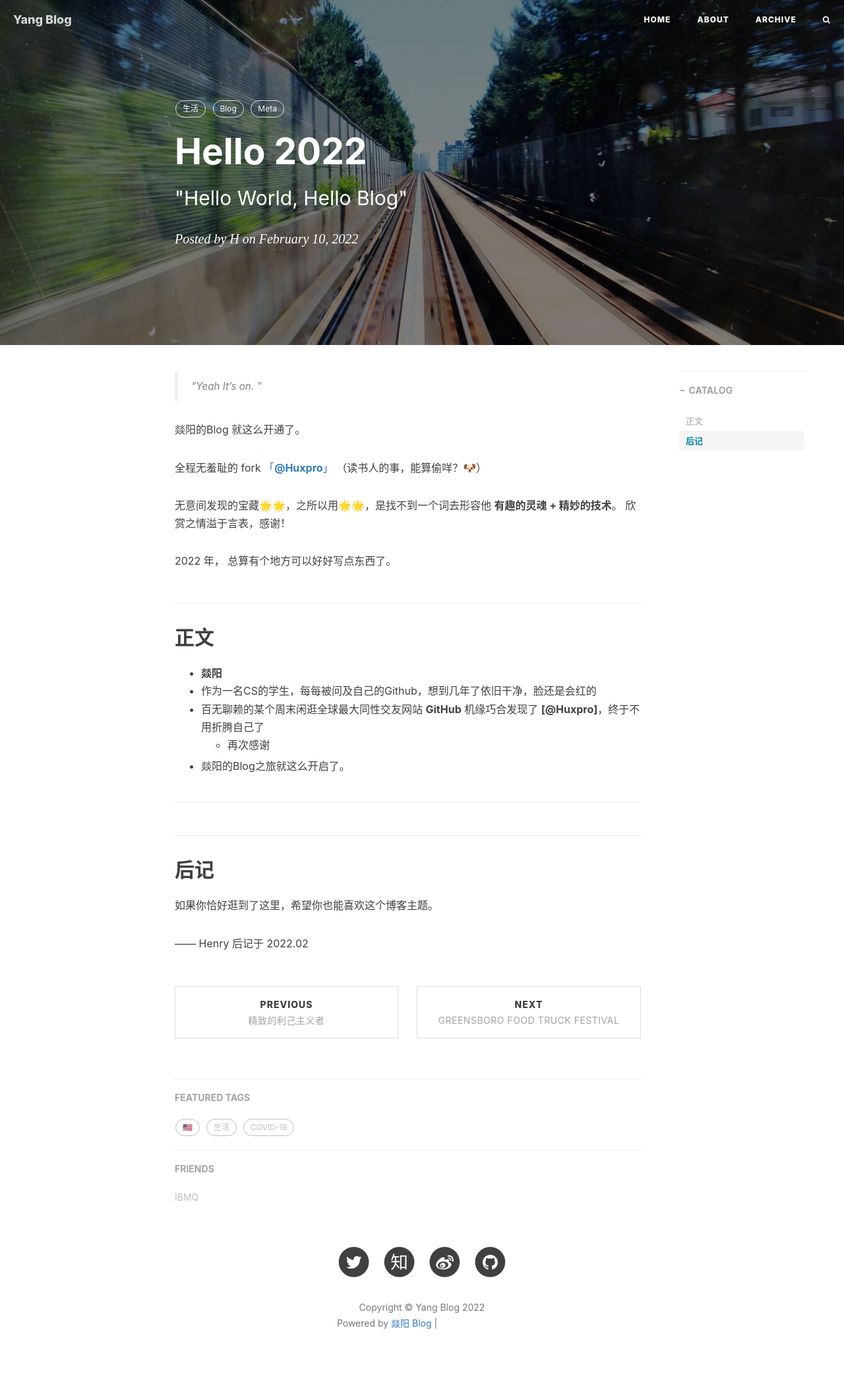
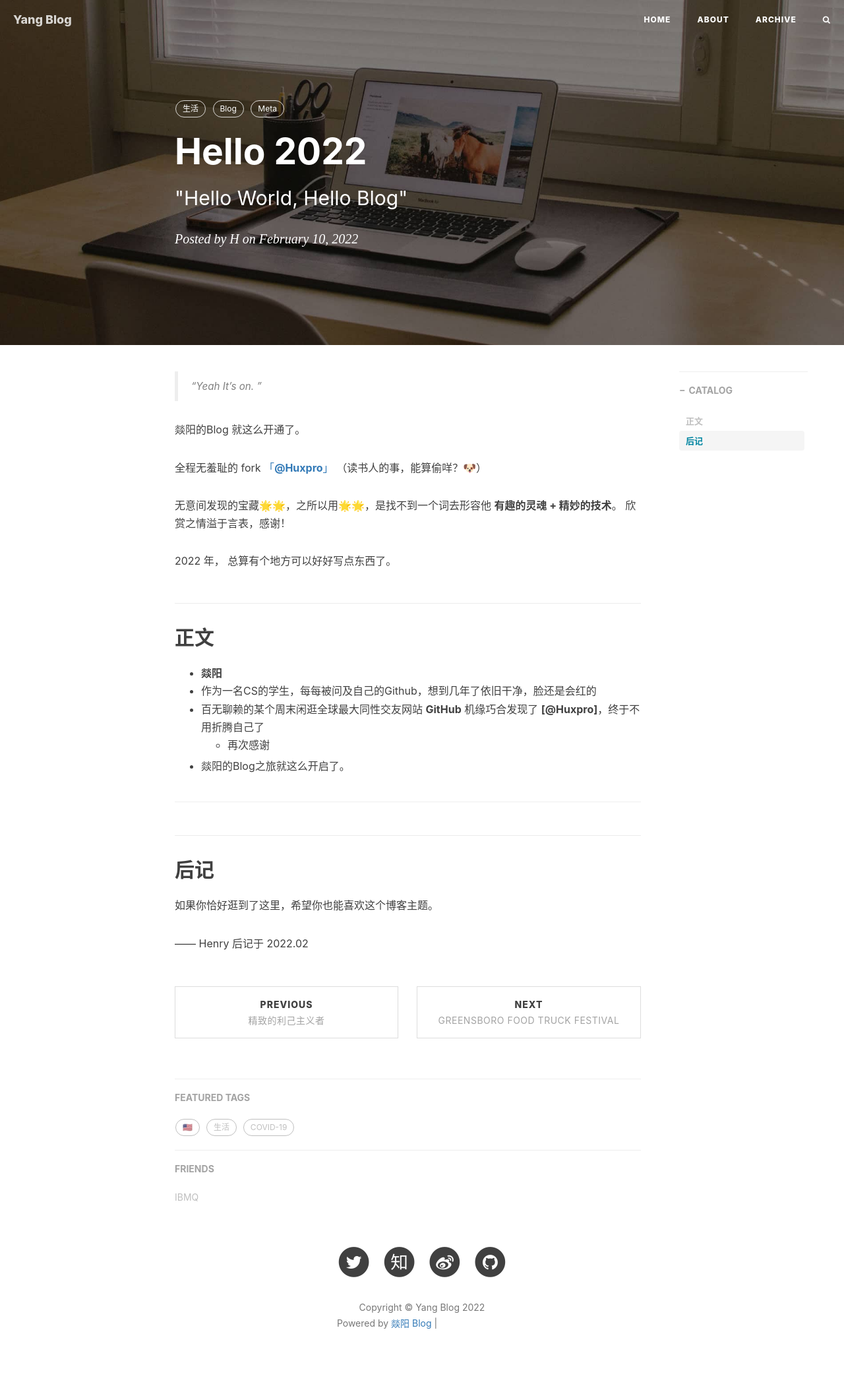
Before and after one commit to yliu9418/yliu9418.github.io, a Jekyll site: the page built from _posts/2022-02-10-hello-2022.markdown, in a window 1280 px wide. Shown: the whole page at 66% size. Built offline with Jekyll 4.4.1, drawn with Linux system fonts in a browser that asks for light colours; nearby versions of some CDN libraries; comment, search, counter and statistics services are not loaded; grey boxes are pictures that could not be loaded.

Commit message:
Update 2022-02-10-hello-2022.markdown

```diff
--- a/_posts/2022-02-10-hello-2022.markdown
+++ b/_posts/2022-02-10-hello-2022.markdown
@@ -4,7 +4,7 @@
 subtitle:   " \"Hello World, Hello Blog\""
 date:       2022-02-10 12:00:00
 author:     "H"
-header-img: "img/post-bg-2015.jpg"
+header-img: "img/home-bg-o.jpg"
 catalog: true
 tags:
     - 生活
```
